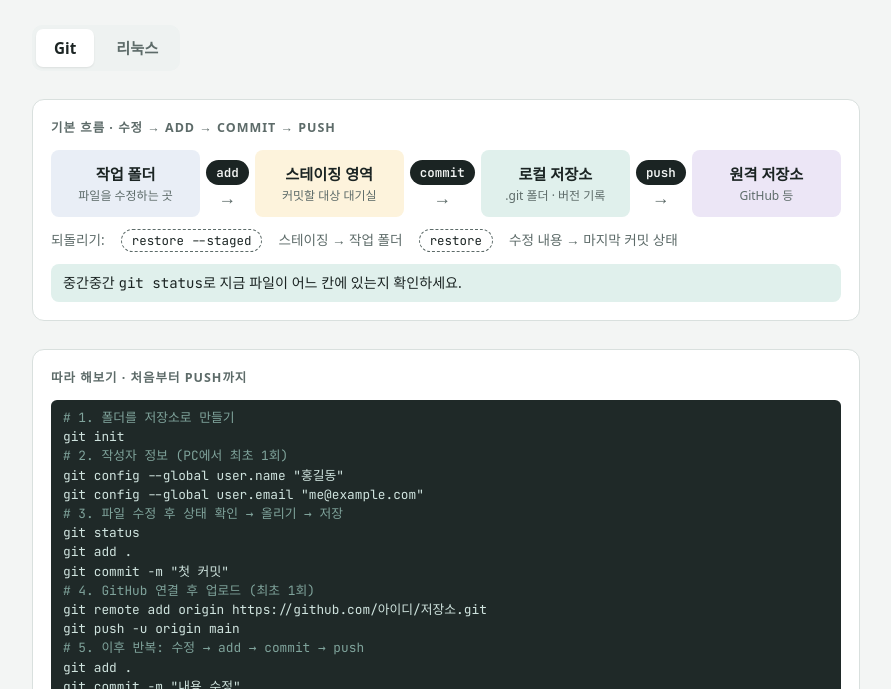
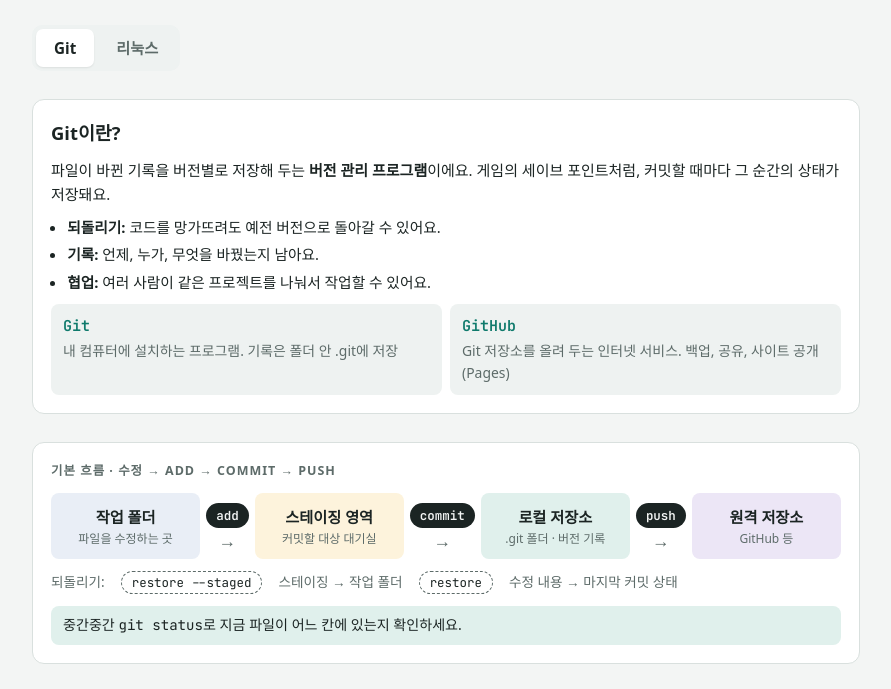
Before and after one commit to hyeyeon1107/git-note, a plain HTML site: page index.html in a window 1280 px wide. Shown: the part 105-794 px from the top of the page, without its empty margins (194-1085 px from the left). Drawn offline with Linux system fonts and the light colour scheme; a web font is replaced by a local one.

Commit message:
Git, 리눅스 소개 추가

```diff
--- a/index.html
+++ b/index.html
@@ -68,6 +68,14 @@ header p { margin: 0; color: var(--muted); }
   .arrow i { transform: rotate(90deg); }
 }
 
+.intro { background: var(--surface); border: 1px solid var(--line); border-radius: 12px; padding: 18px; display: flex; flex-direction: column; gap: 10px; }
+.intro h2 { margin: 0; font-size: 1.15rem; }
+.intro .lead { margin: 0; }
+.intro ul { margin: 0; padding-left: 1.1em; display: flex; flex-direction: column; gap: 4px; font-size: 0.92rem; }
+.vs { display: grid; grid-template-columns: repeat(auto-fit, minmax(220px, 1fr)); gap: 8px; }
+.vs div { background: var(--code-bg); border-radius: 8px; padding: 10px 12px; display: flex; flex-direction: column; gap: 2px; min-width: 0; }
+.vs b { font-family: var(--f-mono); color: var(--accent); }
+.vs span { font-size: 0.87rem; color: var(--muted); }
 /* Tabs */
 .tabs { display: flex; gap: 4px; background: var(--code-bg); padding: 4px; border-radius: 10px; width: fit-content; max-width: 100%; }
 .tab { font: inherit; font-weight: 600; font-size: 0.95rem; border: 0; background: none; color: var(--muted); padding: 7px 18px; border-radius: 7px; cursor: pointer; }
@@ -147,6 +155,19 @@ footer { color: var(--muted); font-size: 0.82rem; text-align: center; }
   </div>
 
   <div class="panel" data-panel="git">
+  <section class="intro" aria-label="Git이란">
+    <h2>Git이란?</h2>
+    <p class="lead">파일이 바뀐 기록을 버전별로 저장해 두는 <b>버전 관리 프로그램</b>이에요. 게임의 세이브 포인트처럼, 커밋할 때마다 그 순간의 상태가 저장돼요.</p>
+    <ul>
+      <li><b>되돌리기:</b> 코드를 망가뜨려도 예전 버전으로 돌아갈 수 있어요.</li>
+      <li><b>기록:</b> 언제, 누가, 무엇을 바꿨는지 남아요.</li>
+      <li><b>협업:</b> 여러 사람이 같은 프로젝트를 나눠서 작업할 수 있어요.</li>
+    </ul>
+    <div class="vs">
+      <div><b>Git</b><span>내 컴퓨터에 설치하는 프로그램. 기록은 폴더 안 .git에 저장</span></div>
+      <div><b>GitHub</b><span>Git 저장소를 올려 두는 인터넷 서비스. 백업, 공유, 사이트 공개(Pages)</span></div>
+    </div>
+  </section>
   <section class="flow" aria-label="기본 흐름">
     <h2>기본 흐름 · 수정 → add → commit → push</h2>
     <div class="zones">
@@ -187,6 +208,15 @@ git push</pre>
   </div>
 
   <div class="panel" data-panel="linux" hidden>
+  <section class="intro" aria-label="리눅스란">
+    <h2>리눅스란?</h2>
+    <p class="lead">Windows, macOS 같은 <b>운영체제</b>예요. 무료로 공개되어 있어서 전 세계 서버와 클라우드의 대부분이 리눅스로 돌아가요.</p>
+    <ul>
+      <li><b>터미널:</b> 마우스 클릭 대신 명령어를 입력해서 폴더와 파일을 다뤄요.</li>
+      <li><b>왜 배우나:</b> 서버 접속, 클라우드, 개발 도구, AI 코딩 도구가 모두 터미널 명령어를 써요.</li>
+      <li><b>어디서 쓰나:</b> 여기 정리한 명령어는 Windows의 Git Bash, macOS 터미널에서도 거의 그대로 쓸 수 있어요.</li>
+    </ul>
+  </section>
   <section class="flow" aria-label="경로 기호">
     <h2>경로 기호</h2>
     <div class="paths">
```
